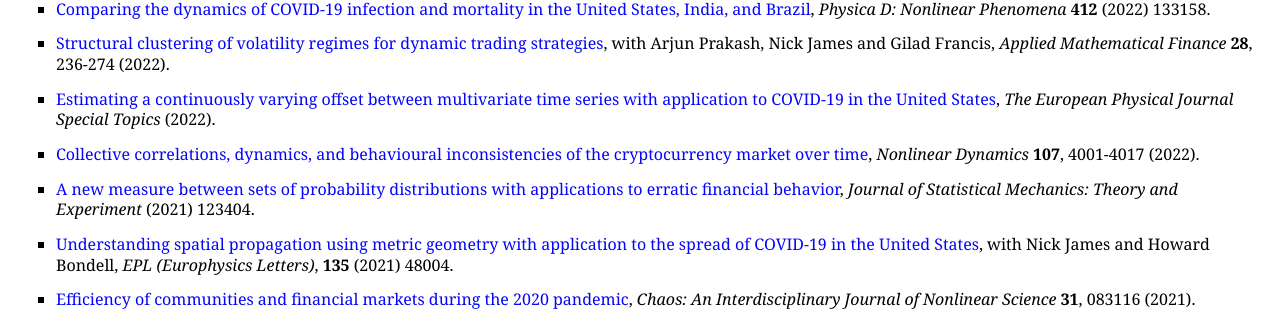
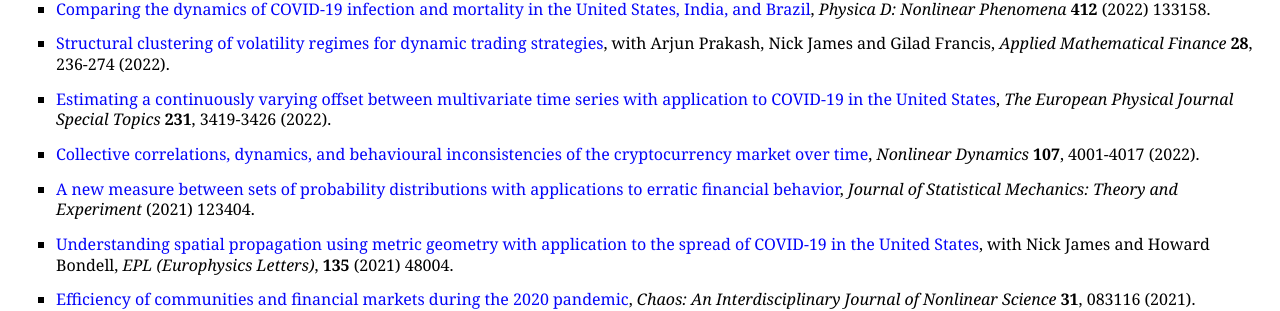
Before and after one commit to MaxMenzies/maxmenzies.com, a Jekyll site: the page index.html, which Jekyll copies as it is, in a window 1280 px wide. Shown: the part 836-1147 px from the top of the page. Built offline with Jekyll 4.4.1, drawn with Linux system fonts in a browser that asks for light colours.

Commit message:
Update index.html

```diff
--- a/index.html
+++ b/index.html
@@ -80,7 +80,7 @@
 </li>
 </ul>
 <ul>
-<li><p><a href="https://link.springer.com/article/10.1140%2Fepjs%2Fs11734-022-00430-y">Estimating a continuously varying offset between multivariate time series with application to COVID-19 in the United States</a>, <i>The European Physical Journal Special Topics</i> (2022).</p>
+<li><p><a href="https://link.springer.com/article/10.1140%2Fepjs%2Fs11734-022-00430-y">Estimating a continuously varying offset between multivariate time series with application to COVID-19 in the United States</a>, <i>The European Physical Journal Special Topics</i> <b>231</b>, 3419-3426 (2022).</p>
 </li>
 </ul>
 <ul>
```
